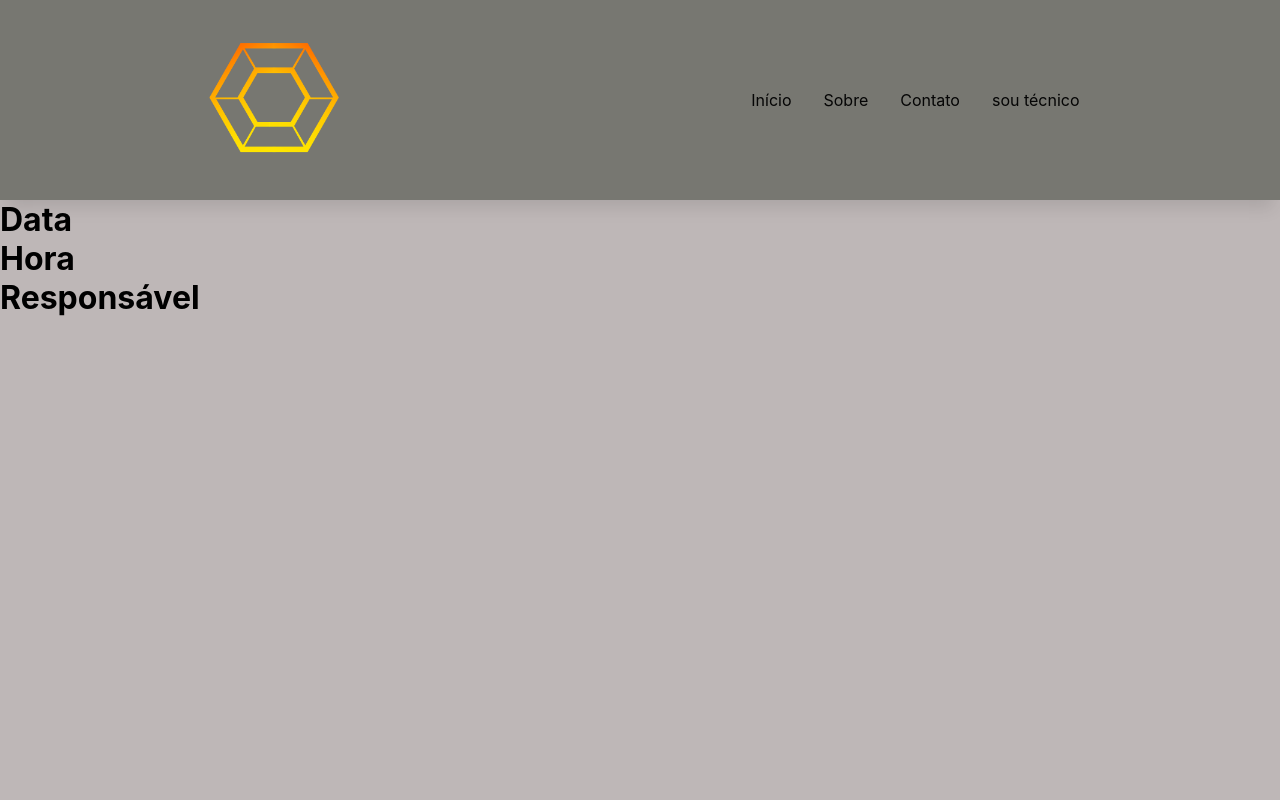
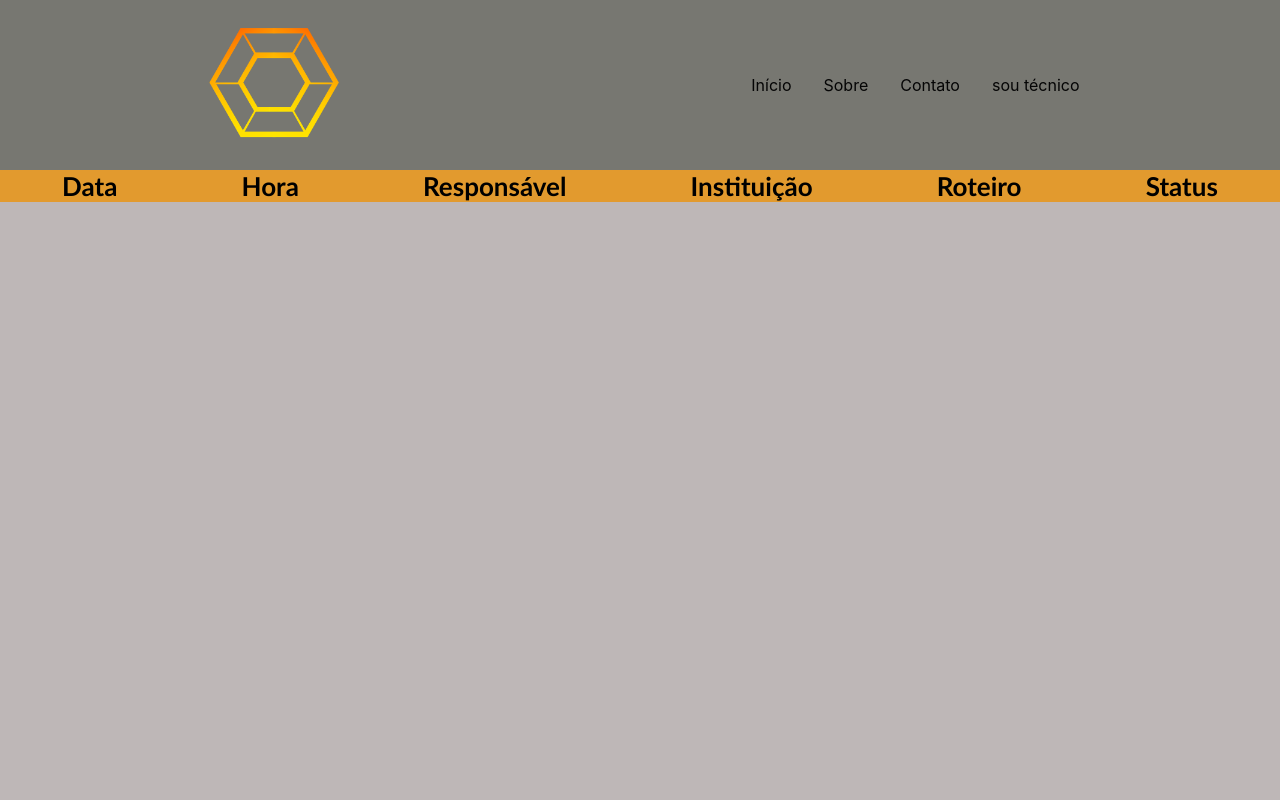
Before and after one commit to MentesInovadoras/PracaDaCiencia-FrontEnd, a React (Create React App) app in the folder praca-da-ciencia/: page /semanal in a window 1280 px wide. Shown: the top 800 px of the page. Built offline with nearby package versions, Linux system fonts and the light colour scheme.

Commit message:
criação da pagina de detalhamento semanal

```diff
--- a/praca-da-ciencia/src/gestaoVisitas/semanal/semanal.css
+++ b/praca-da-ciencia/src/gestaoVisitas/semanal/semanal.css
@@ -1,4 +1,11 @@
 #semanal_content{
     min-height: calc(100vh - var(--size-navbar));
+}
 
+#data_semanal{
+    display: flex;
+    font-family: 'Gill Sans', 'Gill Sans MT', Calibri, 'Trebuchet MS', sans-serif;
+    font-size: small;
+    justify-content: space-around;
+    background-color: rgb(226, 154, 46);
 }
--- a/praca-da-ciencia/src/gestaoVisitas/semanal/semanal.tsx
+++ b/praca-da-ciencia/src/gestaoVisitas/semanal/semanal.tsx
@@ -9,17 +9,15 @@ const Semanal = () => {
         <>
         <Navbar />
         <div id="semanal_content">
-            <div id="data_semnal">
+            <div id="data_semanal">
                 <h1>Data</h1>
+                <h1>Hora</h1>
+                <h1>Responsável</h1>
+                <h1>Instituição</h1>
+                <h1>Roteiro</h1>
+                <h1>Status</h1>
             </div>
 
-            <div id="hora_semanal">
-                <h1>Hora</h1>
-            </div>
-
-            <div id="Responsavel_semanal">
-                <h1>Responsável</h1>
-            </div>
 
 
         </div>
--- a/praca-da-ciencia/src/index.css
+++ b/praca-da-ciencia/src/index.css
@@ -6,7 +6,7 @@
   --white: #ffffff;
   --dark-mode-main-color: #171320;
   --black: #000000;
-  --size-navbar: 200px;
+  --size-navbar: 170px;
 }
 
 *{
```
